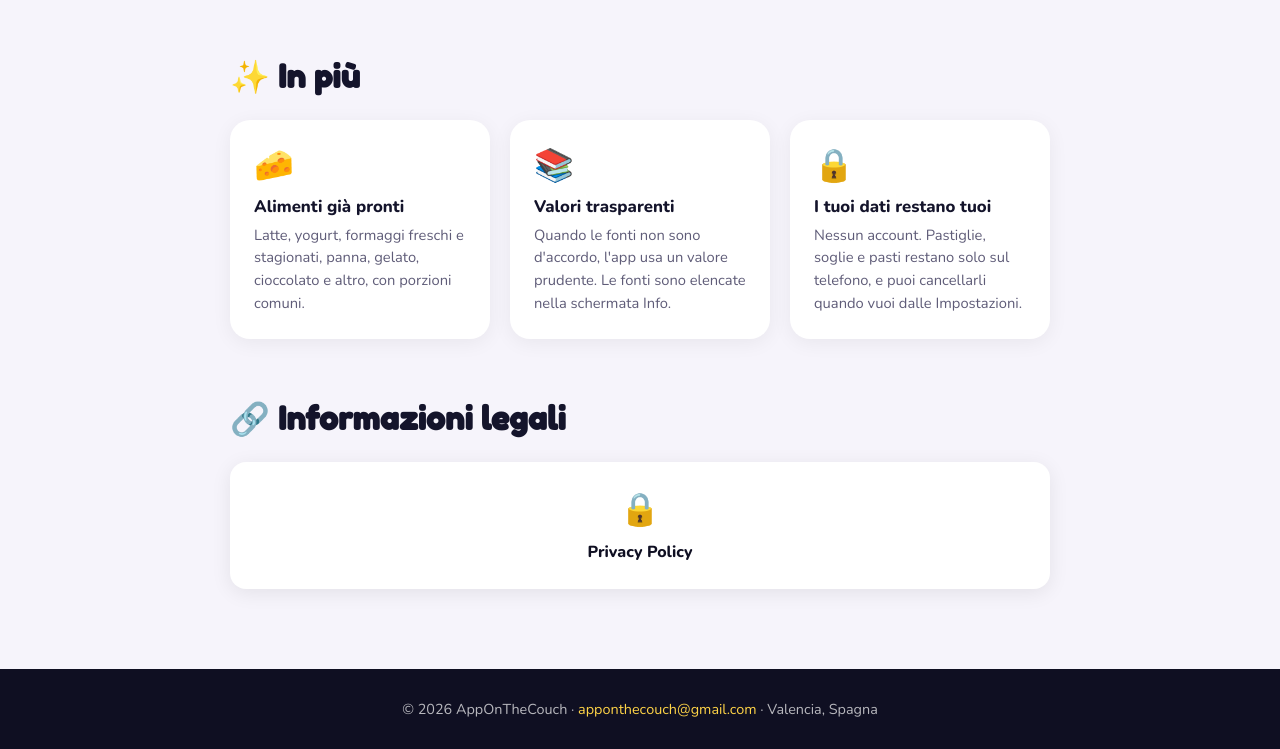
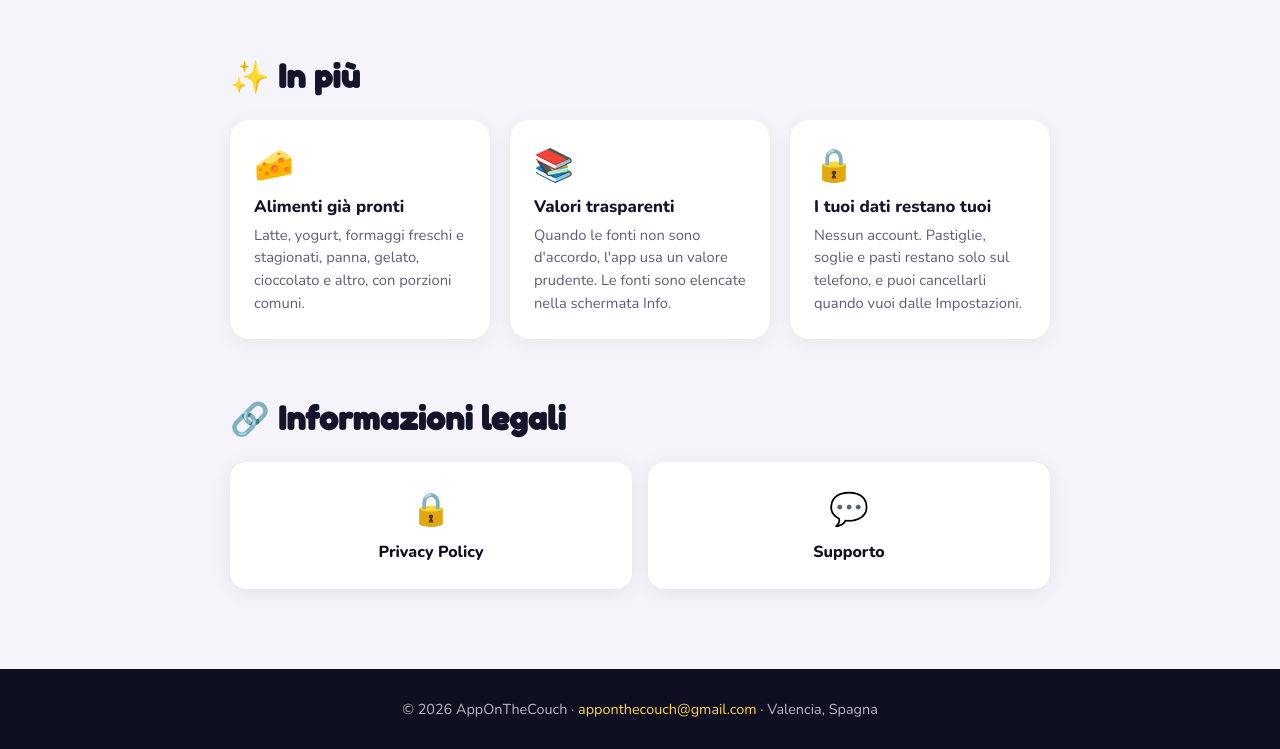
Before and after one commit to AppOnTheCouch/AppOnTheCouch.github.io, a plain HTML site: page apps/mylactobro/index.html in a window 1280 px wide. Shown: the part 1887-2636 px from the top of the page. Drawn offline with nearby package versions, Linux system fonts and the light colour scheme.

Commit message:
Add support link to index.html

```diff
--- a/apps/mylactobro/index.html
+++ b/apps/mylactobro/index.html
@@ -277,6 +277,10 @@
       <span class="icon">🔒</span>
       Privacy Policy
     </a>
+    <a href="support.html" class="link-card">
+      <span class="icon">💬</span>
+      Supporto
+    </a>
   </div>
 
 </main>
```
